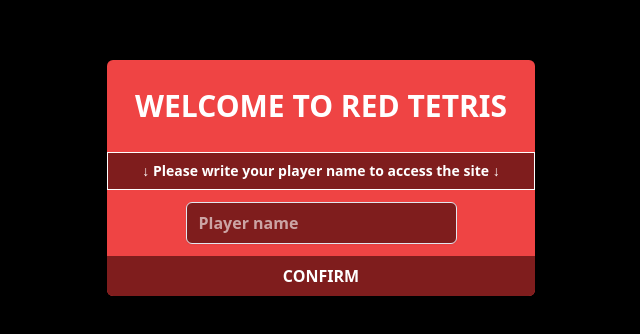
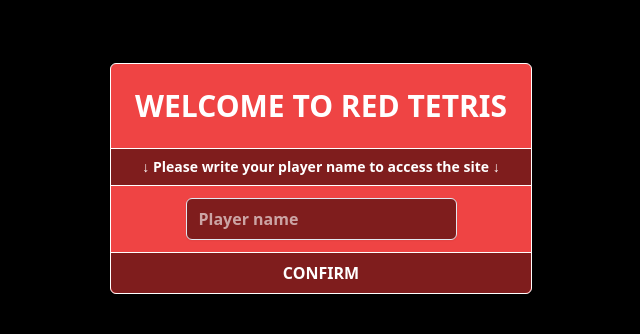
Before and after one commit to Claken/red-tetris, a React (Vite) app in the folder my-app/: page / in a window 1280 px wide. Shown: the part 222-556 px from the top of the page, without its empty margins (319-959 px from the left). Built offline with nearby package versions, Linux system fonts and the light colour scheme.

Commit message:
new design for connect page 3

```diff
--- a/my-app/src/components/ConnectPage.tsx
+++ b/my-app/src/components/ConnectPage.tsx
@@ -35,9 +35,9 @@ function ConnectPage({ name, setName, uuid, setUuid, socket, setSocket }: {
 
 	return (
 		<div className="flex items-center justify-center h-screen bg-black">
-			<div className="flex flex-col justify-center items-center rounded-md bg-red-500">
-				<div className="text-white text-3xl font-bold p-2 m-4 bg-red-500 border-4 border-red-500 w-fit">WELCOME TO RED TETRIS</div>
-				<div className="text-white text-center font-bold text-sm p-2 bg-red-900 border border-white w-full">↓ Please write your player name to access the site ↓</div>
+			<div className="flex flex-col justify-center items-center border border-white rounded-md bg-red-500">
+				<div className="text-white text-3xl font-bold p-2 m-4 w-fit">WELCOME TO RED TETRIS</div>
+				<div className="text-white text-center font-bold text-sm p-2 bg-red-900 border-y border-white w-full">↓ Please write your player name to access the site ↓</div>
 				<div className="m-3">
 					<input type="text"
 						className="bg-red-900 placeholder:text-white placeholder:opacity-60 text-white font-bold border border-slate-200 rounded-md px-3 py-2 transition duration-300 ease focus:outline-none focus:border-slate-400 hover:border-slate-300 shadow-sm focus:shadow"
@@ -45,7 +45,7 @@ function ConnectPage({ name, setName, uuid, setUuid, socket, setSocket }: {
 						onChange={handleChange}
 					/>
 				</div>
-					<button className="bg-red-900 rounded-b-md hover:bg-red-700 active:bg-red-500 text-white font-bold py-2 px-4 w-full" onClick={handleSubmit}>CONFIRM</button>
+					<button className="bg-red-900 rounded-b-md hover:bg-red-700 border-t border-white active:bg-red-500 text-white font-bold py-2 px-4 w-full" onClick={handleSubmit}>CONFIRM</button>
 			</div>
 		</div>
 	);
```
